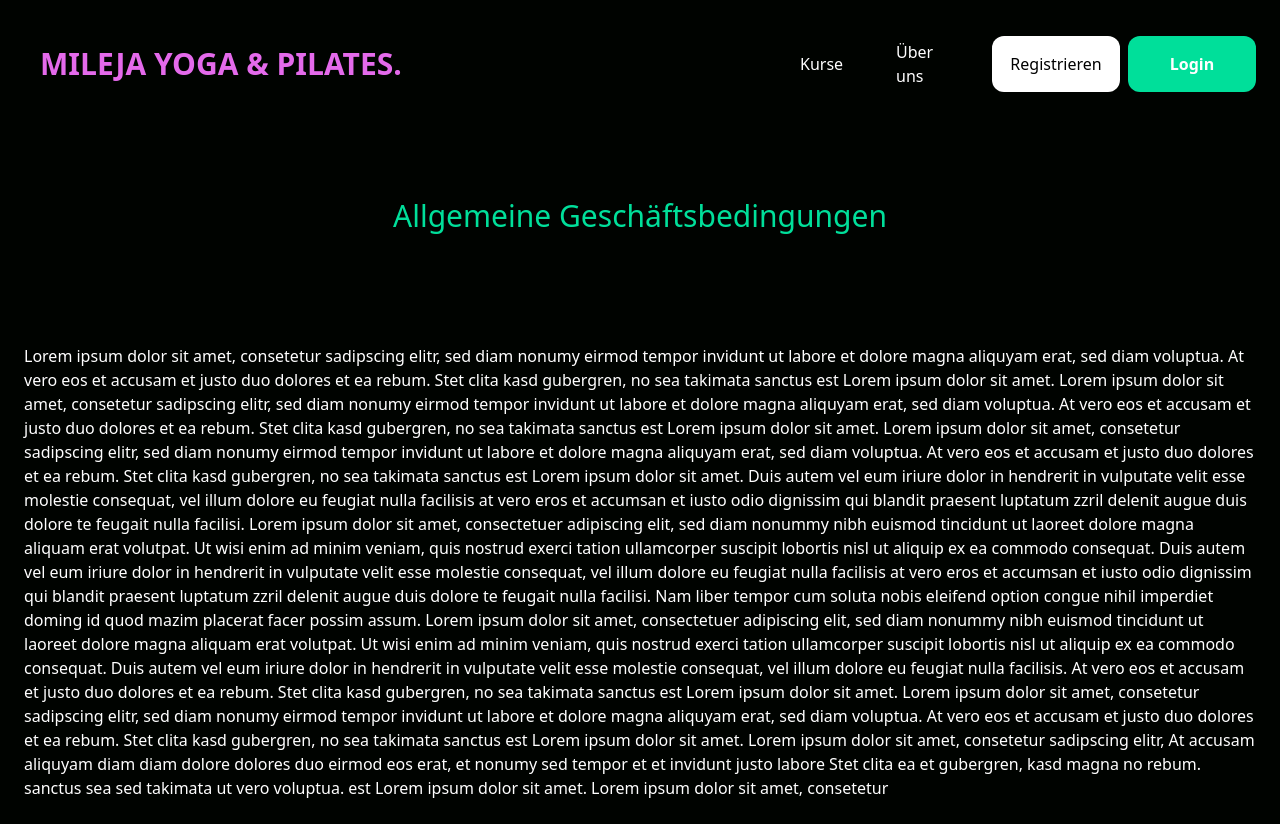
After one commit to DannyBagus/yoga-class-app, a Django app: page /users/agb/ in a window 1280 px wide. The commit adds this page. Run offline with Django 5.2, Linux system fonts and the light colour scheme; some libraries are stand-ins or nearby versions.

Commit message:
gtc corrected

```diff
--- a/course/templates/course/courses.html
+++ b/course/templates/course/courses.html
@@ -3,9 +3,9 @@
 <div class="text-white">
   <div
     id="header"
-    class="max-w-[800px] mt-[-96px] w-full h-64 mx-auto text-center flex flex-col justify-center"
+    class="max-w-[800px] mt-[-96px] w-full h-40 md:h-64 mx-auto text-center flex flex-col justify-center"
   >
-    <p class="text-3xl text-[#00df9a]">Kursübersicht</p>
+    <p class="text-xl md:text-3xl text-[#00df9a]">Kursübersicht</p>
   </div>
 
   <div
@@ -13,7 +13,7 @@
     class="flex flex-col justify-center items-center"
     x-data="{ selected: '' }"
   >
-    <p class="text-xl md:text-3xl text-[#00df9a] mr-8 pb-4">Filter:</p>
+    <p class="text-xl md:text-3xl text-[#00df9a] md:mr-8 pb-4">Filter:</p>
     <div id="buttons" class="flex space-x-4 justify-cener items-center text-md">
       <button
         hx-get="{% url 'filter-courses' %}?filter="
--- a/users/templates/partials/gtc.html
+++ b/users/templates/partials/gtc.html
@@ -1,8 +1,60 @@
 {% load static %}
+
+<!-- Header Section -->
+<div
+  id="header"
+  class="max-w-[800px] mt-[-64px] w-full h-40 md:h-64 mx-auto text-center flex flex-col justify-center"
+>
+  <p class="text-xl md:text-3xl text-[#00df9a]">
+    Allgemeine Geschäftsbedingungen
+  </p>
+</div>
 
 <div class="text-white">
   <!-- GTC content -->
-  <div>Das sind die allgemeinen Geschäftsbedingungen...</div>
+  <div>
+    Lorem ipsum dolor sit amet, consetetur sadipscing elitr, sed diam nonumy
+    eirmod tempor invidunt ut labore et dolore magna aliquyam erat, sed diam
+    voluptua. At vero eos et accusam et justo duo dolores et ea rebum. Stet
+    clita kasd gubergren, no sea takimata sanctus est Lorem ipsum dolor sit
+    amet. Lorem ipsum dolor sit amet, consetetur sadipscing elitr, sed diam
+    nonumy eirmod tempor invidunt ut labore et dolore magna aliquyam erat, sed
+    diam voluptua. At vero eos et accusam et justo duo dolores et ea rebum. Stet
+    clita kasd gubergren, no sea takimata sanctus est Lorem ipsum dolor sit
+    amet. Lorem ipsum dolor sit amet, consetetur sadipscing elitr, sed diam
+    nonumy eirmod tempor invidunt ut labore et dolore magna aliquyam erat, sed
+    diam voluptua. At vero eos et accusam et justo duo dolores et ea rebum. Stet
+    clita kasd gubergren, no sea takimata sanctus est Lorem ipsum dolor sit
+    amet. Duis autem vel eum iriure dolor in hendrerit in vulputate velit esse
+    molestie consequat, vel illum dolore eu feugiat nulla facilisis at vero eros
+    et accumsan et iusto odio dignissim qui blandit praesent luptatum zzril
+    delenit augue duis dolore te feugait nulla facilisi. Lorem ipsum dolor sit
+    amet, consectetuer adipiscing elit, sed diam nonummy nibh euismod tincidunt
+    ut laoreet dolore magna aliquam erat volutpat. Ut wisi enim ad minim veniam,
+    quis nostrud exerci tation ullamcorper suscipit lobortis nisl ut aliquip ex
+    ea commodo consequat. Duis autem vel eum iriure dolor in hendrerit in
+    vulputate velit esse molestie consequat, vel illum dolore eu feugiat nulla
+    facilisis at vero eros et accumsan et iusto odio dignissim qui blandit
+    praesent luptatum zzril delenit augue duis dolore te feugait nulla facilisi.
+    Nam liber tempor cum soluta nobis eleifend option congue nihil imperdiet
+    doming id quod mazim placerat facer possim assum. Lorem ipsum dolor sit
+    amet, consectetuer adipiscing elit, sed diam nonummy nibh euismod tincidunt
+    ut laoreet dolore magna aliquam erat volutpat. Ut wisi enim ad minim veniam,
+    quis nostrud exerci tation ullamcorper suscipit lobortis nisl ut aliquip ex
+    ea commodo consequat. Duis autem vel eum iriure dolor in hendrerit in
+    vulputate velit esse molestie consequat, vel illum dolore eu feugiat nulla
+    facilisis. At vero eos et accusam et justo duo dolores et ea rebum. Stet
+    clita kasd gubergren, no sea takimata sanctus est Lorem ipsum dolor sit
+    amet. Lorem ipsum dolor sit amet, consetetur sadipscing elitr, sed diam
+    nonumy eirmod tempor invidunt ut labore et dolore magna aliquyam erat, sed
+    diam voluptua. At vero eos et accusam et justo duo dolores et ea rebum. Stet
+    clita kasd gubergren, no sea takimata sanctus est Lorem ipsum dolor sit
+    amet. Lorem ipsum dolor sit amet, consetetur sadipscing elitr, At accusam
+    aliquyam diam diam dolore dolores duo eirmod eos erat, et nonumy sed tempor
+    et et invidunt justo labore Stet clita ea et gubergren, kasd magna no rebum.
+    sanctus sea sed takimata ut vero voluptua. est Lorem ipsum dolor sit amet.
+    Lorem ipsum dolor sit amet, consetetur
+  </div>
 
   <section id="messages">{% include 'partials/toast.html' %}</section>
 </div>
--- a/users/templates/partials/purchase_credits.html
+++ b/users/templates/partials/purchase_credits.html
@@ -42,7 +42,7 @@
       <p>
         Ich akzeptiere die
         <a
-          href="{% url 'my-account' %}?navigate=gtc"
+          href="{% url 'gtc-full' %}"
           target="_blank"
           class="font-bold underline"
           >AGBs</a
--- /dev/null
+++ b/users/templates/users/gtc_base.html
@@ -0,0 +1,9 @@
+{% extends 'core/base.html' %} {% block content %} {% load static %}
+
+<div>
+  <div id="gtc">{% include 'partials/gtc.html' %}</div>
+</div>
+
+<section id="messages">{% include 'partials/toast.html' %}</section>
+
+{% endblock %}
--- a/users/templates/users/login.html
+++ b/users/templates/users/login.html
@@ -2,12 +2,12 @@
 <div class="text-white">
   <div
     id="header"
-    class="max-w-[800px] mt-[-96px] w-full h-64 mx-auto text-center flex flex-col justify-center"
+    class="max-w-[800px] mt-[-96px] w-full h-40 md:h-64 mx-auto text-center flex flex-col justify-center"
   >
-    <p class="text-3xl text-[#00df9a]">Login</p>
+    <p class="text-xl md:text-3xl text-[#00df9a]">Login</p>
   </div>
   <div
-    class="bg-[#00df9a] rounded-xl p-8 max-w-[620px] flex flex-col justfiy-center mx-auto"
+    class="bg-[#00df9a] rounded-xl p-4 md:p-8 max-w-[620px] flex flex-col justfiy-center mx-auto"
   >
     <form action="/users/login/" method="post" class="col-span-1">
       {% csrf_token %}
--- a/users/templates/users/register.html
+++ b/users/templates/users/register.html
@@ -2,12 +2,12 @@
 <div class="text-white">
   <div
     id="header"
-    class="max-w-[800px] mt-[-96px] w-full h-64 mx-auto text-center flex flex-col justify-center"
+    class="max-w-[800px] mt-[-96px] w-full h-40 md:h-64 mx-auto text-center flex flex-col justify-center"
   >
-    <p class="text-3xl text-[#00df9a]">Registrieren</p>
+    <p class="text-xl md:text-3xl text-[#00df9a]">Registrieren</p>
   </div>
   <div
-    class="bg-[#00df9a] rounded-xl p-8 max-w-[620px] flex flex-col justfiy-center mx-auto"
+    class="bg-[#00df9a] rounded-xl p-4 md:p-8 max-w-[620px] flex flex-col justfiy-center mx-auto"
   >
     <form action="/users/register/" method="post" class="col-span-1">
       {% csrf_token %}
--- a/users/urls.py
+++ b/users/urls.py
@@ -8,5 +8,6 @@ urlpatterns = [
     path('login/', views.login_user, name='login'),
     path('mein-konto/', views.my_account, name='my-account'),
     path('news/', views.news_item, name='news-item'),
-    path('purchase-credits/', views.purchase_credits, name='confirm-purchase')
+    path('purchase-credits/', views.purchase_credits, name='confirm-purchase'),
+    path('agb/', views.gtc_full, name='gtc-full')
 ]
--- a/users/views.py
+++ b/users/views.py
@@ -139,6 +139,9 @@ def news_item(request):
     news_item = News.objects.get(pk=news_item_id)
     return render(request, 'partials/news_item.html', {"news_item": news_item})
 
+def gtc_full(request):
+    return render(request, 'users/gtc_base.html')
+
 def purchase_credits(request):
     user = request.user
 
```
Also changed, not shown: users/forms.py (+8 -8 lines), users/templates/users/activation_invalid.html (+6 -4 lines), users/templates/users/confirmation_successful.html (+4 -4 lines).
